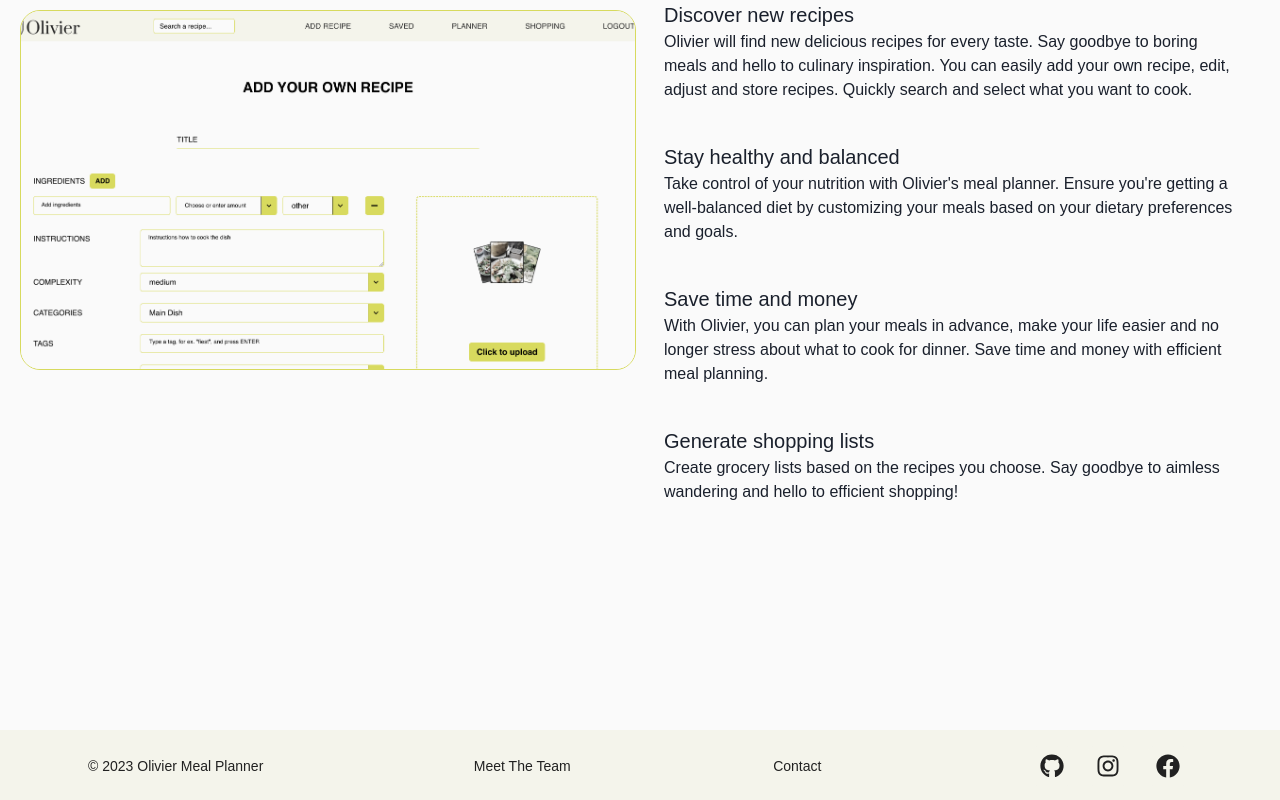
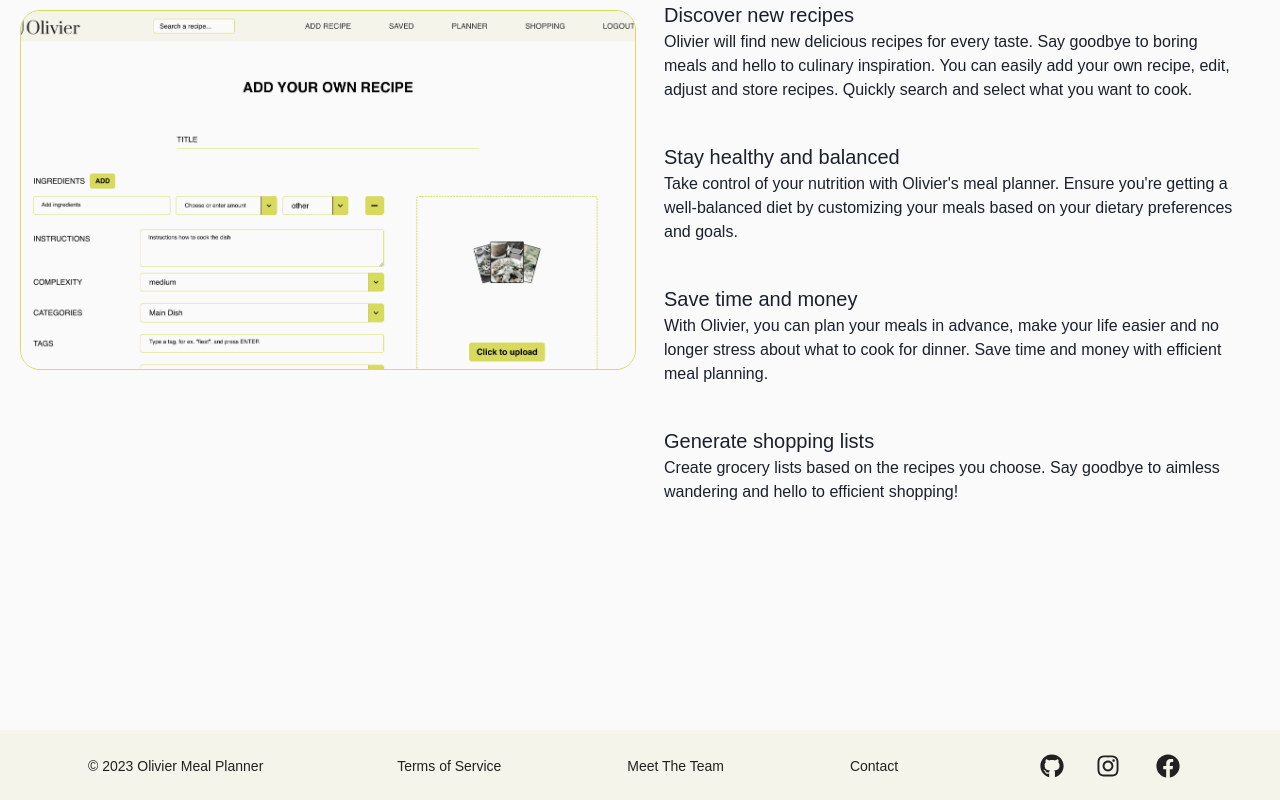
Before and after one commit to Code-the-Dream-School/dd-prac-team1-front, a React (Create React App) app: page / in a window 1280 px wide. Shown: the part 798-1598 px from the top of the page. Built offline with nearby package versions, Linux system fonts and the light colour scheme.

Commit message:
added terms of service

```diff
--- a/package.json
+++ b/package.json
@@ -13,7 +13,6 @@
     "@testing-library/user-event": "^13.5.0",
     "@types/jest": "^29.5.3",
     "@types/node": "^20.4.2",
-    "@types/react": "^18.2.15",
     "@types/react-dom": "^18.2.7",
     "axios": "^1.3.4",
     "chakra-react-select": "^4.7.0",
@@ -22,6 +21,7 @@
     "react-beautiful-dnd": "^13.1.1",
     "react-dom": "^18.2.0",
     "react-icons": "^4.10.1",
+    "react-pdf": "^7.3.3",
     "react-router-dom": "^6.8.2",
     "react-scripts": "5.0.1",
     "styled-components": "^5.3.11",
@@ -54,6 +54,7 @@
   },
   "devDependencies": {
     "@babel/plugin-proposal-private-property-in-object": "^7.21.11",
+    "@types/react": "^18.2.21",
     "@types/react-beautiful-dnd": "^13.1.4",
     "@types/styled-components": "^5.1.26"
   }
--- a/src/components/Layout/Footer.tsx
+++ b/src/components/Layout/Footer.tsx
@@ -33,6 +33,24 @@ const Footer = () => {
           textAlign={{ base: "center", md: "left" }}
           fontSize="sm">
           <Text>&copy; 2023 Olivier Meal Planner</Text>
+        </Stack>
+
+        <Stack
+          as="a"
+          href="/Documents/Olivier_Terms.pdf"
+          target="_blank"
+          mx={{ base: 0, md: 0 }}
+          mb={{ base: 2, md: 0 }}
+          textAlign={{ base: "center", md: "right" }}>
+          <Text
+            _hover={{
+              borderBottomColor: "green",
+              borderBottomWidth: "2px",
+              borderBottomStyle: "solid"
+            }}
+            fontSize="sm">
+            Terms of Service
+          </Text>
         </Stack>
 
         <Stack
```
Also changed, not shown: 2 other files (tests, documents, lock files or other folders).
